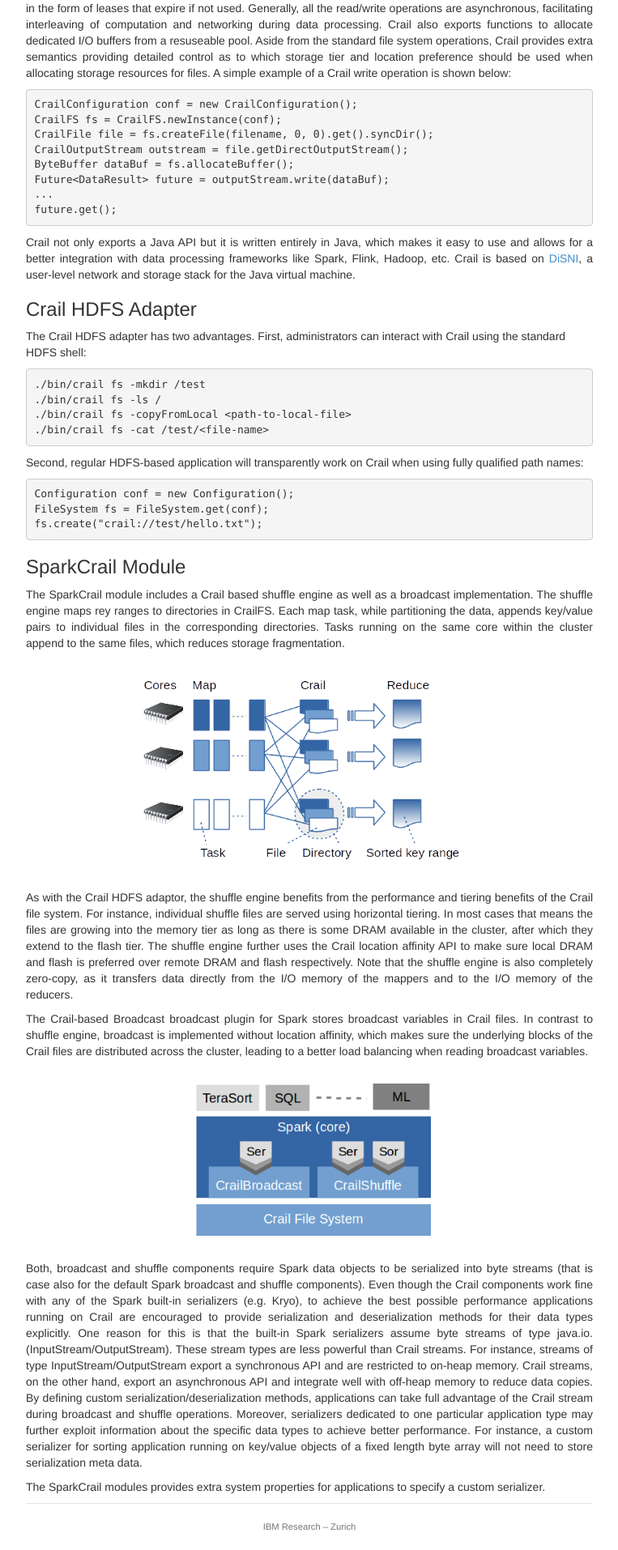
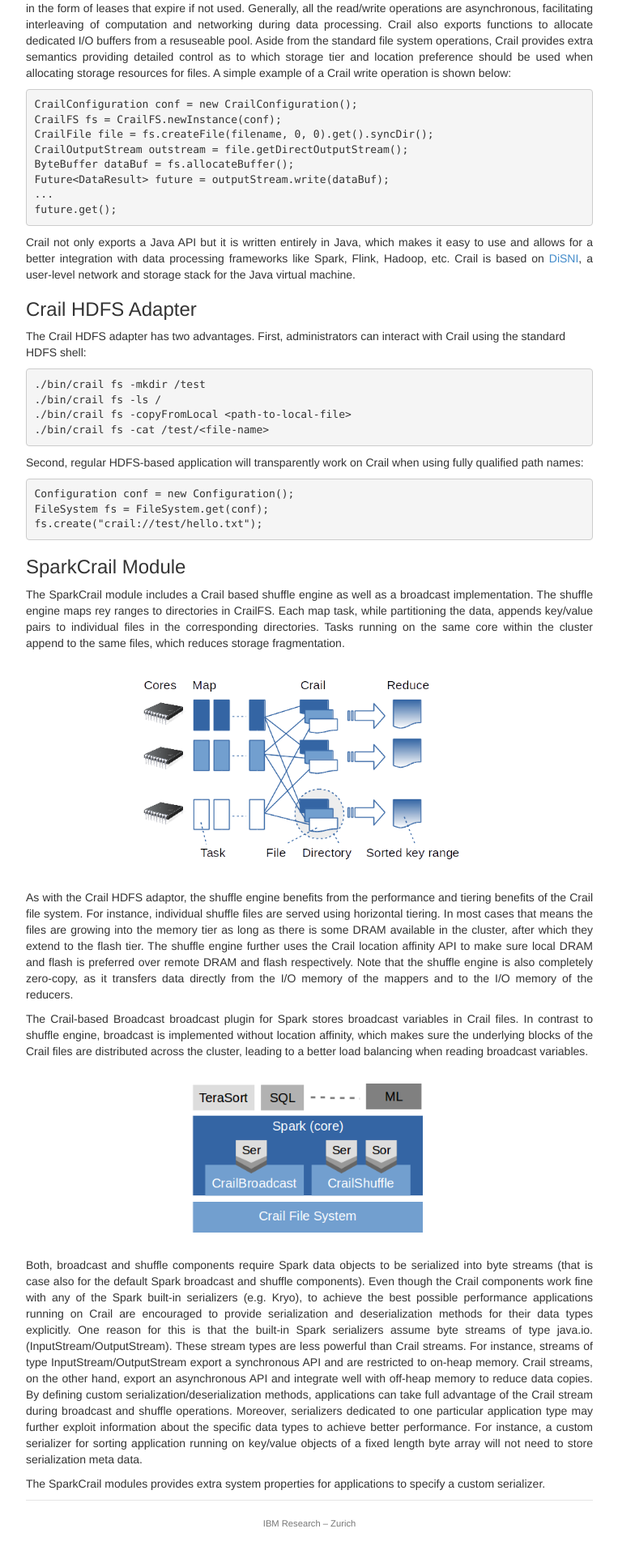
Before and after one commit to apache/incubator-crail-website, a Jekyll site: the page built from docs/index.md, in a window 1280 px wide. Shown: the part 2409-4323 px from the top of the page at 81% size, without its empty margins (258-1021 px from the left). Built offline with Jekyll 4.4.1, drawn with Linux system fonts in a browser that asks for light colours.

Commit message:
Update index.md

```diff
--- a/docs/index.md
+++ b/docs/index.md
@@ -124,7 +124,7 @@
 </div>
 
 <br>
-<img src="http://crail.io/docs/serializer.png" width="500" align="middle">
+<img src="http://crail.io/docs/serializer.png" width="490" align="middle">
 <br><br>
 
 <div style="text-align: justify">
```
